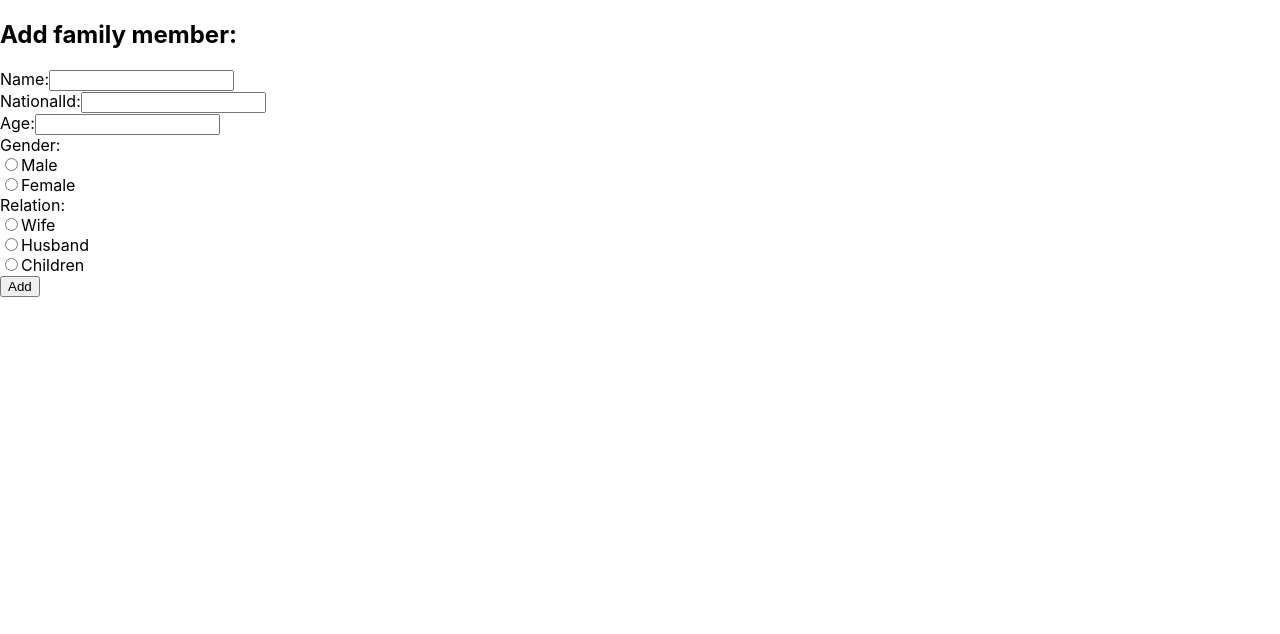
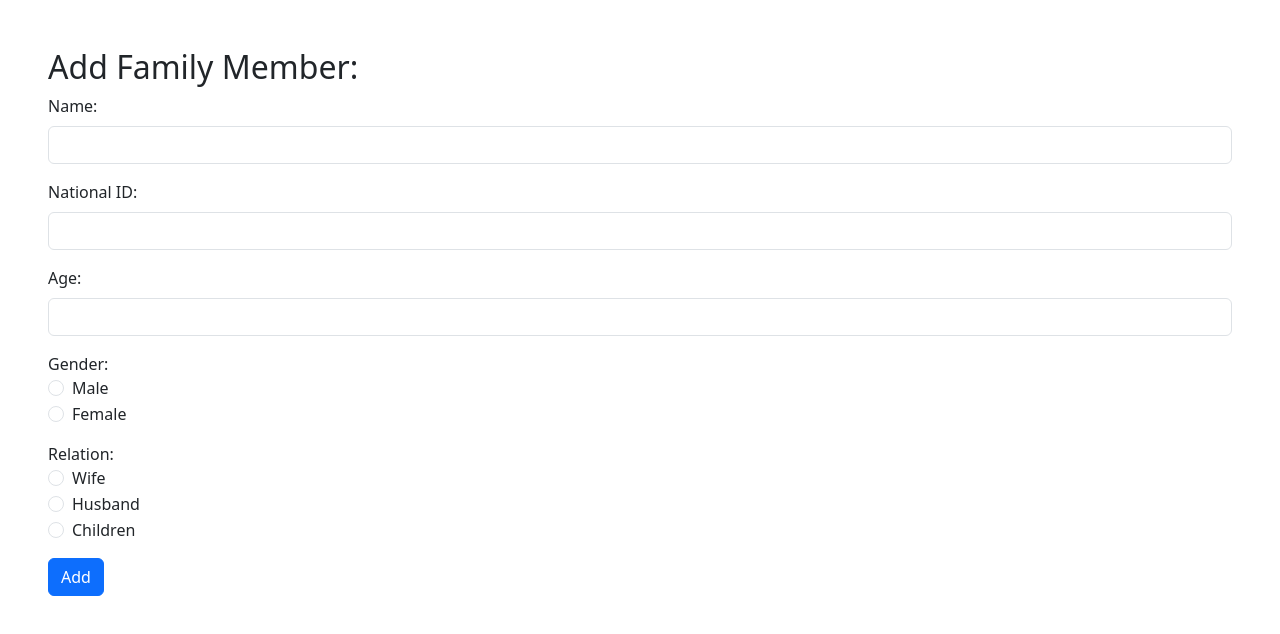
Before and after one commit to advanced-computer-lab-2023/Code-Commandos-Clinic, a React (Create React App) app in the folder frontend/: page /AddFamilyMember in a window 1280 px wide. Shown: the top 634 px of the page. Built offline with nearby package versions, Linux system fonts and the light colour scheme.

Commit message:
finalize shafie's requirements

```diff
--- a/frontend/src/components/AppointmentsDetails.js
+++ b/frontend/src/components/AppointmentsDetails.js
@@ -1,15 +1,19 @@
-const AppointmentsDetails =({filteredAppointment}) =>{
-    return(
-        <div className="appointment-details" style={{marginLeft: '20px', marginDown: '40px', backgroundColor: '#f1f1f1', borderRadius:'4px'}}>
-        <h3 style={{color: '#1aac83'}}>&nbsp;{filteredAppointment.patient}</h3>
-            <p>&nbsp;&nbsp;&nbsp; <strong>Doctor:</strong> {filteredAppointment.doctor}</p>
-            <p>&nbsp;&nbsp;&nbsp; <strong>DoctorName:</strong> {filteredAppointment.doctorName}</p>
-            <p>&nbsp;&nbsp;&nbsp; <strong>PatientName:</strong> {filteredAppointment.patientName}</p>
-            <p>&nbsp;&nbsp;&nbsp; <strong>StartTime:</strong> {filteredAppointment.startTime}</p>
-            <p>&nbsp;&nbsp;&nbsp; <strong>EndTime:</strong> {filteredAppointment.endTime}</p>
-            <p>&nbsp;&nbsp;&nbsp; <strong>Status:</strong> {filteredAppointment.status}</p>
+import React from 'react';
+
+const AppointmentsDetails = ({ filteredAppointment }) => {
+    return (
+        <div className="card">
+            <div className="card-body">
+                <h3 className="card-title" style={{ color: '#1aac83' }}>{filteredAppointment.patient}</h3>
+                <p className="card-text">Doctor: {filteredAppointment.doctor}</p>
+                <p className="card-text">Doctor Name: {filteredAppointment.doctorName}</p>
+                <p className="card-text">Patient Name: {filteredAppointment.patientName}</p>
+                <p className="card-text">Start Time: {filteredAppointment.startTime}</p>
+                <p className="card-text">End Time: {filteredAppointment.endTime}</p>
+                <p className="card-text">Status: {filteredAppointment.status}</p>
+            </div>
         </div>
-    )
-}
+    );
+};
 
-export default AppointmentsDetails
+export default AppointmentsDetails;
--- a/frontend/src/components/FamilyMemberForm.js
+++ b/frontend/src/components/FamilyMemberForm.js
@@ -6,7 +6,6 @@ const FamilyMemberForm = () => {
   const [age, setAge] = useState('')
   const [gender, setGender] = useState('')
   const [relation, setRelation] = useState('')
-  const [error, setError] = useState(null)
 
   const handleSubmit = async (e) => {
     e.preventDefault()
@@ -20,13 +19,12 @@ const FamilyMemberForm = () => {
         'Content-Type': 'application/json'
       }
     })
-    const json = await response.json()
 
     if (!response.ok) {
-      setError(json.message)
+        alert(await response.text())
     }
     if (response.ok) {
-      setError(null)
+        const json = await response.json()
         setName('')
       setNationalId('')
       setAge('')
@@ -38,73 +36,123 @@ const FamilyMemberForm = () => {
   }
 
     return (
-    <form className="add" onSubmit={handleSubmit}>
-      <h2>Add family member:</h2>
-
-      <label>Name:</label>
+        <form className="add m-5" onSubmit={handleSubmit}>
+            <h2>Add Family Member:</h2>
+            <div className="mb-3">
+                <label htmlFor="name" className="form-label">
+                    Name:
+                </label>
                 <input
                     type="text"
+                    className="form-control"
+                    id="name"
+                    value={name}
                     onChange={(e) => setName(e.target.value)}
-        value={name}
-      /> <br />
+                />
+            </div>
 
-      <label>NationalId:</label>
+            <div className="mb-3">
+                <label htmlFor="nationalId" className="form-label">
+                    National ID:
+                </label>
                 <input
                     type="text"
+                    className="form-control"
+                    id="nationalId"
+                    value={nationalId}
                     onChange={(e) => setNationalId(e.target.value)}
-        value={nationalId}
-      /> <br />
+                />
+            </div>
 
-      <label>Age:</label>
+            <div className="mb-3">
+                <label htmlFor="age" className="form-label">
+                    Age:
+                </label>
                 <input
                     type="text"
+                    className="form-control"
+                    id="age"
+                    value={age}
                     onChange={(e) => setAge(e.target.value)}
-        value={age}
-      /> <br />
+                />
+            </div>
 
-      <label>Gender:</label><br />
+            <div className="mb-3">
+                <label>Gender:</label>
+                <div className="form-check">
                     <input
                         type="radio"
+                        className="form-check-input"
                         id="MALE"
                         name="gender"
                         onChange={(e) => setGender(e.target.id)}
                     />
-      <label>Male</label><br />
+                    <label className="form-check-label" htmlFor="MALE">
+                        Male
+                    </label>
+                </div>
+
+                <div className="form-check">
                     <input
                         type="radio"
+                        className="form-check-input"
                         id="FEMALE"
                         name="gender"
                         onChange={(e) => setGender(e.target.id)}
                     />
-      <label>Female</label><br />
+                    <label className="form-check-label" htmlFor="FEMALE">
+                        Female
+                    </label>
+                </div>
+            </div>
 
-      <label>Relation:</label><br />
+            <div className="mb-3">
+                <label>Relation:</label>
+                <div className="form-check">
                     <input
                         type="radio"
-        id ="WIFE"
+                        className="form-check-input"
+                        id="WIFE"
                         name="relation"
                         onChange={(e) => setRelation(e.target.id)}
                     />
-      <label>Wife</label><br />
+                    <label className="form-check-label" htmlFor="WIFE">
+                        Wife
+                    </label>
+                </div>
+
+                <div className="form-check">
                     <input
                         type="radio"
-        id ="HUSBAND"
+                        className="form-check-input"
+                        id="HUSBAND"
                         name="relation"
                         onChange={(e) => setRelation(e.target.id)}
                     />
-      <label>Husband</label><br />
+                    <label className="form-check-label" htmlFor="HUSBAND">
+                        Husband
+                    </label>
+                </div>
+
+                <div className="form-check">
                     <input
                         type="radio"
-        id ="CHILDREN"
+                        className="form-check-input"
+                        id="CHILDREN"
                         name="relation"
                         onChange={(e) => setRelation(e.target.id)}
                     />
-      <label>Children</label><br />
+                    <label className="form-check-label" htmlFor="CHILDREN">
+                        Children
+                    </label>
+                </div>
+            </div>
 
-      <button>Add</button>
-      {error && <div className="error">{error}</div>}
+            <button type="submit" className="btn btn-primary">
+                Add
+            </button>
         </form>
-  )
+    );
 }
 
 export default FamilyMemberForm
--- a/frontend/src/components/FamilyMembersDetails.js
+++ b/frontend/src/components/FamilyMembersDetails.js
@@ -1,14 +1,26 @@
 const FamilyMembersDetails =({registeredFamilyMember}) =>{
-    return(
-        <div className="family-member-details" style={{marginLeft: '20px', marginDown: '40px', backgroundColor: '#f1f1f1', borderRadius:'4px'}}>
-        <h3 style={{color: '#1aac83'}}>&nbsp;{registeredFamilyMember.name}</h3>
-            <p>&nbsp;&nbsp;&nbsp; <strong>nationalId:</strong> {registeredFamilyMember.nationalId}</p>
-            <p>&nbsp;&nbsp;&nbsp; <strong>age:</strong> {registeredFamilyMember.age}</p>
-            <p>&nbsp;&nbsp;&nbsp; <strong>gender:</strong> {registeredFamilyMember.gender}</p>
-            <p>&nbsp;&nbsp;&nbsp; <strong>relation:</strong> {registeredFamilyMember.relation}</p>
-            <p>&nbsp;&nbsp;&nbsp; <strong>patientid:</strong> {registeredFamilyMember.patient}</p>
+    return (
+        <div className="card">
+            <div className="card-body">
+                <h5 className="card-title">{registeredFamilyMember.name}</h5>
+                <p className="card-text">
+                    National ID: {registeredFamilyMember.nationalId}
+                </p>
+                <p className="card-text">
+                    Age: {registeredFamilyMember.age}
+                </p>
+                <p className="card-text">
+                    Gender: {registeredFamilyMember.gender}
+                </p>
+                <p className="card-text">
+                    Relation: {registeredFamilyMember.relation}
+                </p>
+                <p className="card-text">
+                    Patient ID: {registeredFamilyMember.patient}
+                </p>
+            </div>
         </div>
-    )
+    );
 }
 
 export default FamilyMembersDetails
--- a/frontend/src/index.js
+++ b/frontend/src/index.js
@@ -2,6 +2,7 @@ import React from 'react';
 import ReactDOM from 'react-dom/client';
 import './index.css';
 import App from './App';
+import 'bootstrap/dist/css/bootstrap.min.css';
 
 
 const root = ReactDOM.createRoot(document.getElementById('root'));
--- a/frontend/src/pages/viewFilteredAppointments.js
+++ b/frontend/src/pages/viewFilteredAppointments.js
@@ -26,6 +26,7 @@ const FilteredAppointments = () =>{
                 } else {
                     const errorMessage = await response.text();
                     alert(errorMessage)
+                    setSearchResults(null)
                     throw new Error(errorMessage)
                 }
             }
@@ -45,6 +46,7 @@ const FilteredAppointments = () =>{
                     Date:
                 </label>
                 <input
+                    required={true}
                     type="date"
                     id="date"
                     className="form-control"
@@ -52,6 +54,7 @@ const FilteredAppointments = () =>{
                 />
             </div>
              <input
+                required={true}
                 type="radio"
                 id="PENDING"
                 name="status"
--- a/frontend/src/pages/viewRegisteredFamilyMembers.js
+++ b/frontend/src/pages/viewRegisteredFamilyMembers.js
@@ -17,8 +17,9 @@ const RegisteredFamilyMembers = () =>{
         fetchRegisteredFamilyMembers()
     }, [])
     return(
-        <div className="registeredFamilyMembers">
+        <div className="registeredFamilyMembers m-5">
             <h2>Registered  Family Members:</h2>
+            <br/>
             <div>
                 {registeredFamilyMembers && registeredFamilyMembers.map((registeredFamilyMember)=>(
                     <FamilyMembersDetails key={registeredFamilyMember._id}  registeredFamilyMember={registeredFamilyMember}/>
```
Lines whose indentation alone changed are shown as unchanged.
